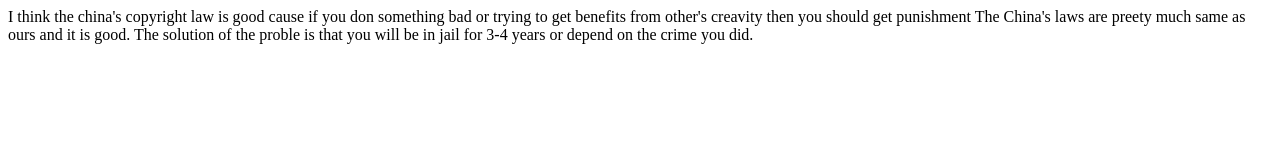
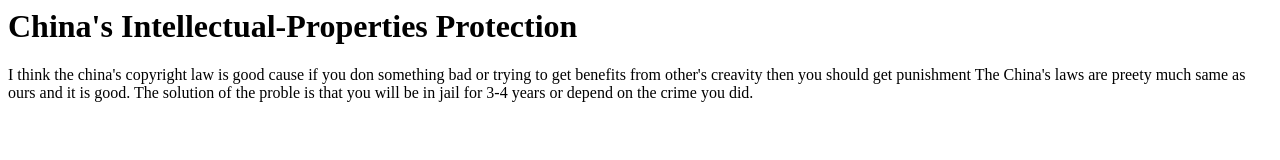
Before and after one commit to Sashan4395/Chinas-Intellectual-Properties-Protection, a plain HTML site: page index.html in a window 1280 px wide. Drawn offline with Linux system fonts and the light colour scheme.

Commit message:
Update index.html

```diff
--- a/index.html
+++ b/index.html
@@ -1,7 +1,7 @@
 <html>
 	<head>
 		<body>
-		<title> China's Intellectual-Properties Protection </title>
+		<h1> China's Intellectual-Properties Protection </h1>
 		<p1> I think the china's copyright law is good cause if you don something bad or trying to get benefits from other's creavity then you
     should get punishment </p1>
     <p2> The China's laws are preety much same as ours and it is good. The solution of the proble is that you will be in jail for 3-4 years
```
